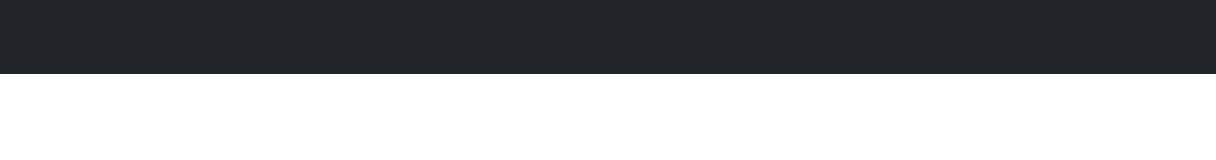
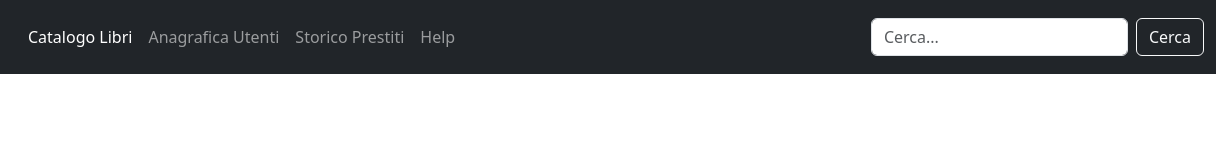
Before and after one commit to BrunoMaiolo/html-css-bootstrap-dashboard, a plain HTML site: page index.html in a window 1280 px wide. Shown: the full height of the page, 64-1280 px from the left. Drawn offline with nearby package versions, Linux system fonts and the light colour scheme.

Commit message:
Navbar: bottone, menu e ricerca

```diff
--- a/index.html
+++ b/index.html
@@ -21,6 +21,39 @@
         <a class="navbar-brand d-flex align-items-center" href="#">
           <img src="duck.png" alt="Logo" width="48" height="48" class="me-2">
         </a>
+        <!--Bottone-->
+        <button class="navbar-toggler" type="button"
+                data-bs-toggle="collapse" data-bs-target="#mainNavbar"
+                aria-controls="mainNavbar" aria-expanded="false"
+                aria-label="Toggle navigation">
+          <span class="navbar-toggler-icon"></span>
+        </button>
+        <!--Menu-->
+        <div class="collapse navbar-collapse" id="mainNavbar">
+          <ul class="navbar-nav me-auto mb-2 mb-md-0">
+            <li class="nav-item">
+              <a class="nav-link active" aria-current="page" href="#">Catalogo Libri</a>
+            </li>
+            <li class="nav-item">
+              <a class="nav-link" href="#">Anagrafica Utenti</a>
+            </li>
+            <li class="nav-item">
+              <a class="nav-link" href="#">Storico Prestiti</a>
+            </li>
+            <li class="nav-item">
+              <a class="nav-link" href="#">Help</a>
+            </li>
+          </ul>
+
+          <!--Ricerca-->
+          <form class="d-none d-md-flex" role="search">
+            <input class="form-control me-2" type="search"
+                   placeholder="Cerca..." aria-label="Cerca">
+            <button class="btn btn-outline-light" type="submit">Cerca</button>
+          </form>
+        </div>
+      </div>
+    </nav>
 
 
 </body>
```
